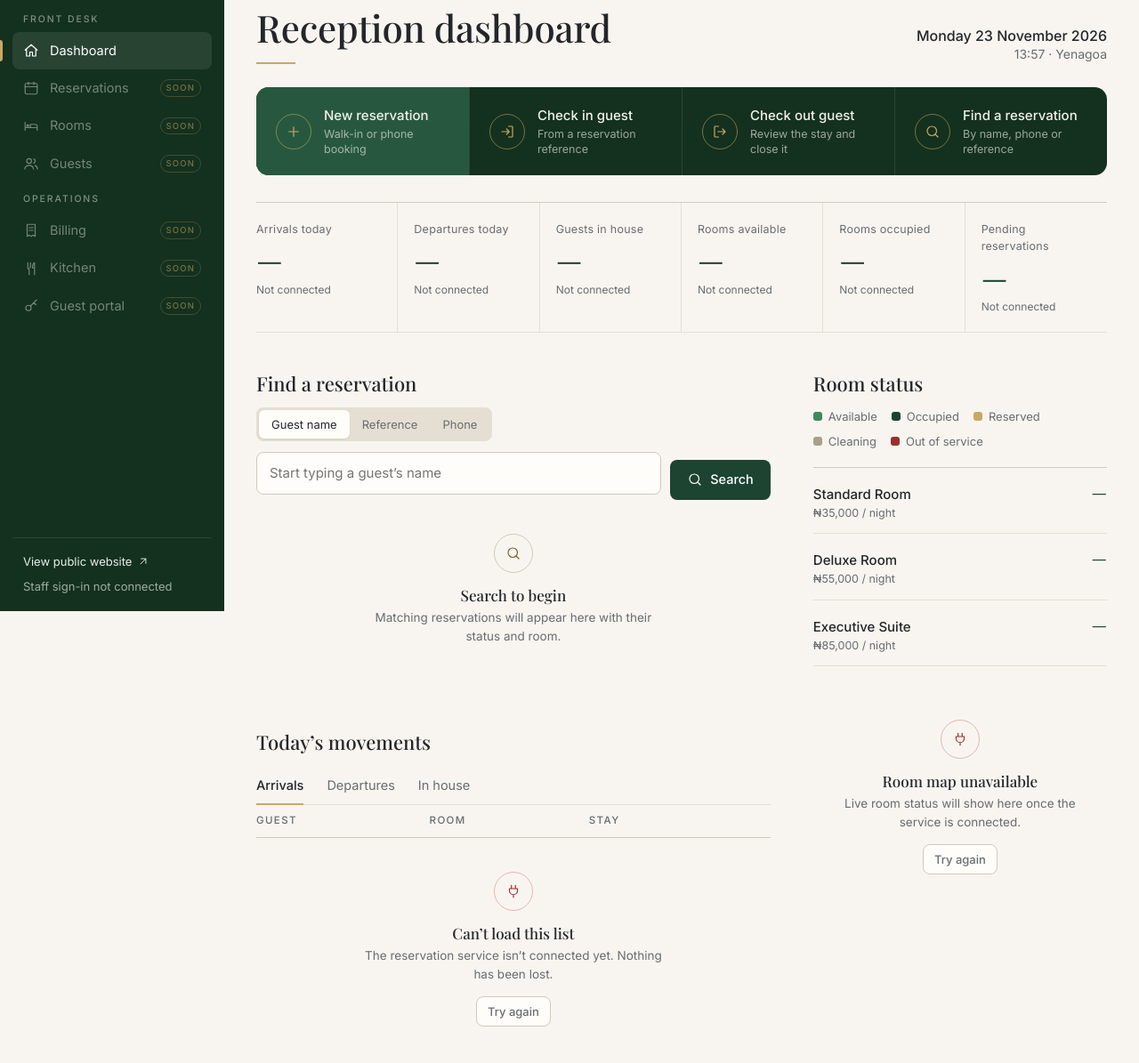
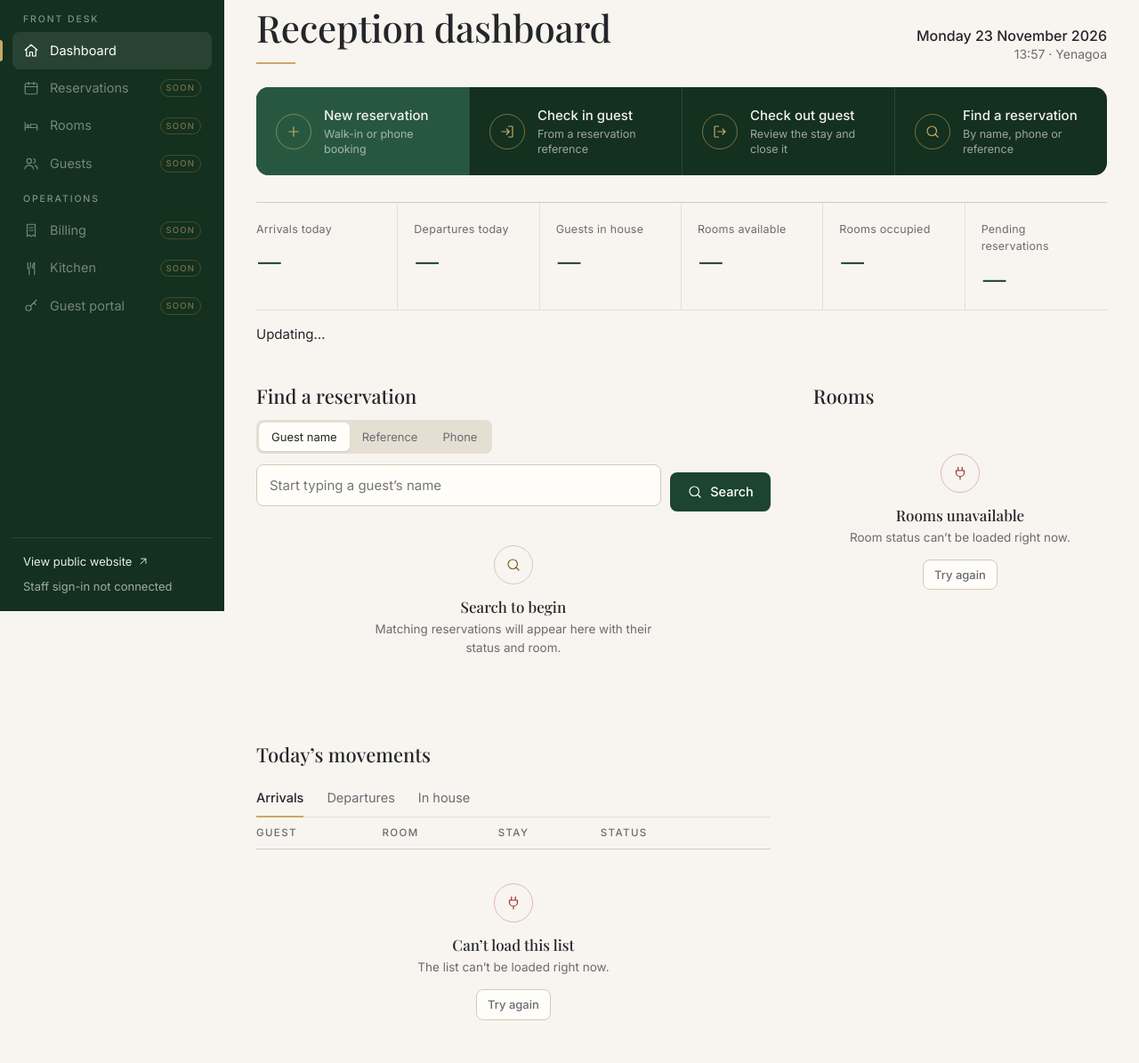
Before and after one commit to Lawrenceebialex/FedokHotel, a plain HTML site: page desk/index.html in a window 1280 px wide. Shown: the part 113-1308 px from the top of the page at 89% size. Drawn offline with nearby package versions, Linux system fonts and the light colour scheme.

Commit message:
Staff dashboard: refined reception UI (connection states, room tools, honest empty/error)

```diff
--- a/desk/index.html
+++ b/desk/index.html
@@ -54,10 +54,11 @@
 <div class="wrap">
   <header class="top">
     <button class="menu-btn" id="menuBtn" aria-label="Open navigation" aria-controls="side" aria-expanded="false"><svg class="i"><use href="#i-menu"/></svg></button>
+    <a class="top-brand" href="./">Fedok 144</a>
     <p class="crumb">Front desk / <b>Reception dashboard</b></p>
     <span class="sp"></span>
     <label class="search-mini" for="q"><svg class="i"><use href="#i-search"/></svg>Search reservations<kbd>/</kbd></label>
-    <span class="pill warn" id="conn"><span class="dot"></span><span id="connText">Service not connected</span></span>
+    <button type="button" class="pill" id="conn" data-s="connecting" disabled><span class="dot" aria-hidden="true"></span><span id="connText" role="status">Connecting…</span></button>
     <span class="avatar" title="Not signed in" aria-label="Not signed in">—</span>
   </header>
 
@@ -78,17 +79,18 @@
     </div>
 
     <dl class="stats" data-region data-state="loading" aria-label="Today at a glance">
-      <div class="stat"><dt>Arrivals today</dt><dd data-v>0</dd><small data-s></small></div>
-      <div class="stat"><dt>Departures today</dt><dd data-v>0</dd><small data-s></small></div>
-      <div class="stat"><dt>Guests in house</dt><dd data-v>0</dd><small data-s></small></div>
-      <div class="stat"><dt>Rooms available</dt><dd data-v>0</dd><small data-s></small></div>
-      <div class="stat"><dt>Rooms occupied</dt><dd data-v>0</dd><small data-s></small></div>
-      <div class="stat"><dt>Pending reservations</dt><dd data-v>0</dd><small data-s></small></div>
+      <div class="stat"><dt>Arrivals today</dt><dd data-v>00</dd></div>
+      <div class="stat"><dt>Departures today</dt><dd data-v>00</dd></div>
+      <div class="stat"><dt>Guests in house</dt><dd data-v>00</dd></div>
+      <div class="stat"><dt>Rooms available</dt><dd data-v>00</dd></div>
+      <div class="stat"><dt>Rooms occupied</dt><dd data-v>00</dd></div>
+      <div class="stat"><dt>Pending reservations</dt><dd data-v>00</dd></div>
     </dl>
+    <p class="stats-note" id="statsNote" aria-live="polite">Updating…</p>
 
     <div class="cols">
       <div>
-        <section class="blk" aria-labelledby="h-search">
+        <section class="blk s-search" aria-labelledby="h-search">
           <div class="sec-h"><h2 id="h-search">Find a reservation</h2></div>
           <div class="seg" role="group" aria-label="Search by">
             <button type="button" aria-pressed="true" data-by="guest">Guest name</button>
@@ -104,12 +106,13 @@
             <button class="btn btn-primary" type="submit"><svg class="i"><use href="#i-search"/></svg>Search</button>
           </form>
           <div data-region data-state="empty" id="results" aria-live="polite">
-            <div class="state" data-show="empty"><div class="ring"><svg class="i"><use href="#i-search"/></svg></div><h3>Search to begin</h3><p>Matching reservations will appear here with their status and room.</p></div>
+            <div class="state" data-show="empty"><div class="ring"><svg class="i"><use href="#i-search"/></svg></div><h3 id="resT">Search to begin</h3><p id="resP">Matching reservations will appear here with their status and room.</p></div>
+            <div class="tbl-wrap" data-show="ready"><table><thead><tr><th scope="col">Guest</th><th scope="col">Room</th><th scope="col">Stay</th><th scope="col">Status</th></tr></thead><tbody id="resRows"></tbody></table></div>
             <div class="state err" data-show="error"><div class="ring"><svg class="i"><use href="#i-plug"/></svg></div><h3>Search unavailable</h3><p id="resMsg">The reservation service isn’t connected yet.</p></div>
           </div>
         </section>
 
-        <section class="blk" aria-labelledby="h-mv">
+        <section class="blk s-move" aria-labelledby="h-mv">
           <div class="sec-h"><h2 id="h-mv">Today’s movements</h2><p id="mvNote"></p></div>
           <div class="tabs" role="tablist" aria-label="Movements">
             <button role="tab" id="t-arr" aria-selected="true" data-tab="arrivals">Arrivals</button>
@@ -118,33 +121,39 @@
           </div>
           <div class="tbl-wrap">
             <table>
-              <thead><tr><th scope="col">Guest</th><th scope="col">Room</th><th scope="col">Stay</th><th scope="col"><span class="sr">Action</span></th></tr></thead>
+              <thead><tr><th scope="col">Guest</th><th scope="col">Room</th><th scope="col">Stay</th><th scope="col">Status</th><th scope="col"><span class="sr">Action</span></th></tr></thead>
               <tbody id="rows"></tbody>
             </table>
           </div>
           <div data-region data-state="loading" id="movements" role="tabpanel" aria-labelledby="t-arr" aria-live="polite">
             <div data-show="loading"><div class="skel-row"></div><div class="skel-row" style="width:86%"></div><div class="skel-row" style="width:92%"></div></div>
             <div class="state" data-show="empty"><div class="ring"><svg class="i"><use href="#i-cal"/></svg></div><h3 id="emTitle">No arrivals expected</h3><p>Nothing is scheduled in this list for today.</p></div>
-            <div class="state err" data-show="error"><div class="ring"><svg class="i"><use href="#i-plug"/></svg></div><h3>Can’t load this list</h3><p>The reservation service isn’t connected yet. Nothing has been lost.</p><button class="btn btn-secondary btn-sm" type="button" data-retry>Try again</button></div>
+            <div class="state err" data-show="error"><div class="ring"><svg class="i"><use href="#i-plug"/></svg></div><h3>Can’t load this list</h3><p id="mvErr">The list can’t be loaded right now.</p><button class="btn btn-secondary btn-sm" type="button" data-retry>Try again</button></div>
           </div>
         </section>
       </div>
 
-      <section aria-labelledby="h-rooms">
-        <div class="sec-h"><h2 id="h-rooms">Room status</h2></div>
-        <div class="legend" aria-label="Legend">
-          <span><i style="--c:#3f8a5a"></i>Available</span><span><i style="--c:var(--forest-700)"></i>Occupied</span><span><i style="--c:var(--brass)"></i>Reserved</span><span><i style="--c:#a9a08b"></i>Cleaning</span><span><i style="--c:var(--danger)"></i>Out of service</span>
+      <section class="s-rooms" aria-labelledby="h-rooms">
+        <div class="sec-h"><h2 id="h-rooms">Rooms</h2><p id="roomNote" aria-live="polite"></p></div>
+        <div class="room-tools" id="roomTools" hidden>
+          <div class="chips" role="group" aria-label="Filter rooms by status">
+            <button type="button" class="chip" data-f="all" aria-pressed="true">All <b></b></button>
+            <button type="button" class="chip" data-f="available" aria-pressed="false" style="--c:#3f8a5a"><i></i>Available <b></b></button>
+            <button type="button" class="chip" data-f="occupied" aria-pressed="false" style="--c:var(--forest-700)"><i></i>Occupied <b></b></button>
+            <button type="button" class="chip" data-f="maintenance" aria-pressed="false" style="--c:var(--brass)"><i></i>Maintenance <b></b></button>
+            <button type="button" class="chip" data-f="out" aria-pressed="false" style="--c:var(--danger)"><i></i>Out of service <b></b></button>
+            <button type="button" class="chip" data-f="unknown" aria-pressed="false" style="--c:#a9a08b" hidden><i></i>Not reported <b></b></button>
+          </div>
+          <div class="seg seg-sm" role="group" aria-label="Group rooms by">
+            <button type="button" aria-pressed="true" data-g="category">Category</button>
+            <button type="button" aria-pressed="false" data-g="floor">Floor</button>
+          </div>
         </div>
-        <ul class="types" aria-label="Room types">
-          <li><div><b>Standard Room</b><small>₦35,000 / night</small></div><span class="n" data-t>—</span></li>
-          <li><div><b>Deluxe Room</b><small>₦55,000 / night</small></div><span class="n" data-t>—</span></li>
-          <li><div><b>Executive Suite</b><small>₦85,000 / night</small></div><span class="n" data-t>—</span></li>
-        </ul>
-        <div data-region data-state="loading" id="roomMap" aria-live="polite">
-          <div data-show="loading"><div class="rooms-grid"><div class="skel-row" style="height:40px;margin:0"></div><div class="skel-row" style="height:40px;margin:0"></div><div class="skel-row" style="height:40px;margin:0"></div><div class="skel-row" style="height:40px;margin:0"></div><div class="skel-row" style="height:40px;margin:0"></div><div class="skel-row" style="height:40px;margin:0"></div></div></div>
-          <div class="state" data-show="empty"><div class="ring"><svg class="i"><use href="#i-bed"/></svg></div><h3>No rooms to show</h3><p>Rooms will appear once they are set up in the system.</p></div>
-          <div class="state err" data-show="error"><div class="ring"><svg class="i"><use href="#i-plug"/></svg></div><h3>Room map unavailable</h3><p>Live room status will show here once the service is connected.</p><button class="btn btn-secondary btn-sm" type="button" data-retry>Try again</button></div>
-          <div class="rooms-grid" id="roomGrid" data-show="ready"></div>
+        <div data-region data-state="loading" id="roomMap">
+          <div data-show="loading"><div class="rooms-grid"><div class="skel-row" style="height:56px;margin:0"></div><div class="skel-row" style="height:56px;margin:0"></div><div class="skel-row" style="height:56px;margin:0"></div><div class="skel-row" style="height:56px;margin:0"></div><div class="skel-row" style="height:56px;margin:0"></div><div class="skel-row" style="height:56px;margin:0"></div></div></div>
+          <div class="state" data-show="empty"><div class="ring"><svg class="i"><use href="#i-bed"/></svg></div><h3>No rooms reported</h3><p>The service responded, but returned no rooms. This isn’t the same as a connection problem.</p></div>
+          <div class="state err" data-show="error"><div class="ring"><svg class="i"><use href="#i-plug"/></svg></div><h3 id="roomErrT">Rooms unavailable</h3><p id="roomErrP">Room status can’t be loaded right now.</p><button class="btn btn-secondary btn-sm" type="button" data-retry>Try again</button></div>
+          <div data-show="ready" id="roomGroups"></div>
         </div>
       </section>
     </div>
```
